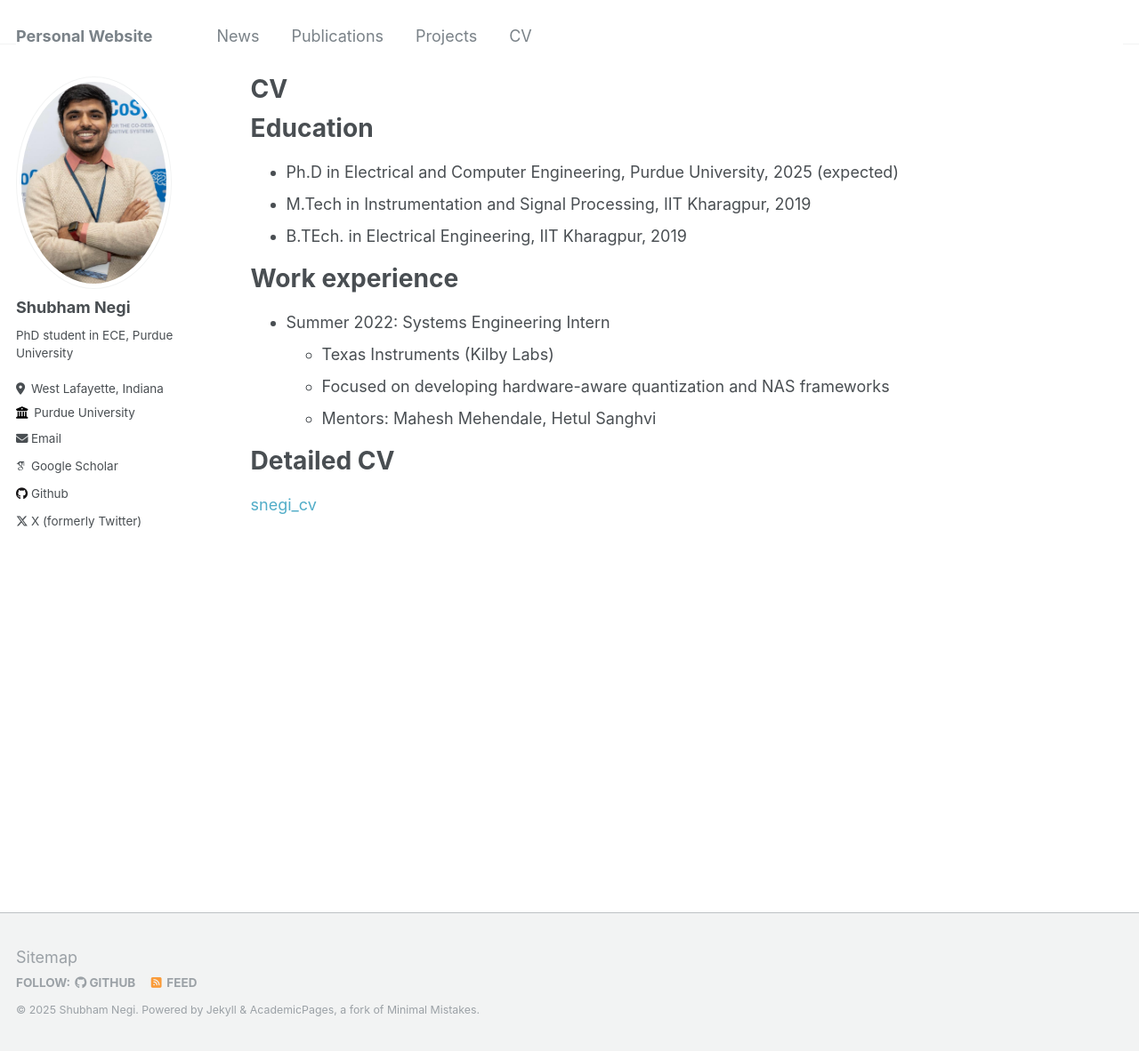
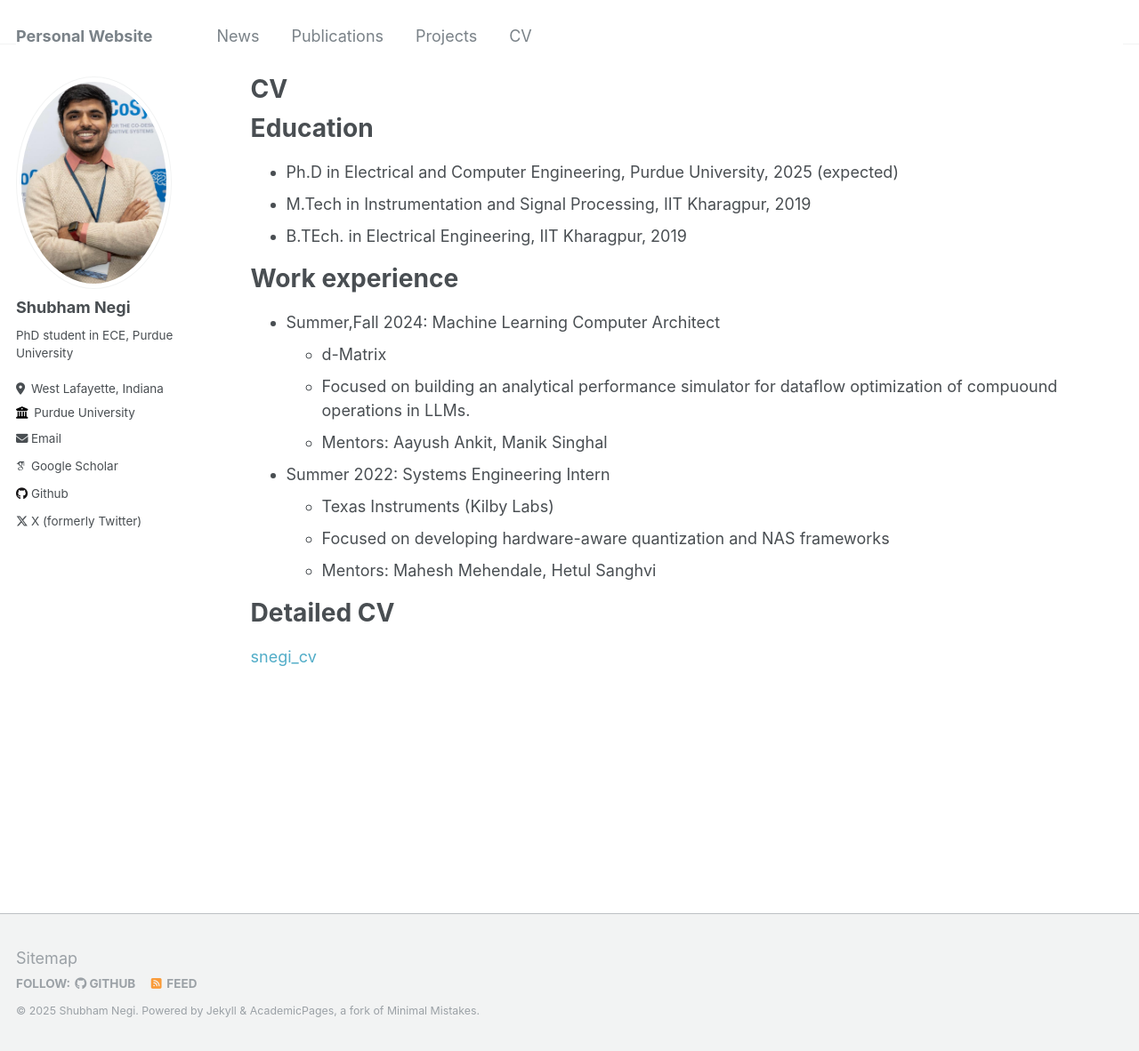
Before and after one commit to negishubham/negishubham.github.io, a Jekyll site: the page built from _pages/cv.md, in a window 1280 px wide and 1182 px high. Shown: the whole window at 89% size. Built offline with Jekyll 4.4.1, drawn with Linux system fonts in a browser that asks for light colours; some web fonts are replaced.

Commit message:
cv updated

```diff
--- a/_pages/cv.md
+++ b/_pages/cv.md
@@ -17,6 +17,11 @@ Education
 
 Work experience
 ======
+* Summer,Fall 2024: Machine Learning Computer Architect
+  * d-Matrix
+  * Focused on building an analytical performance simulator for dataflow optimization of compuound operations in LLMs.
+  * Mentors: Aayush Ankit, Manik Singhal
+
 * Summer 2022: Systems Engineering Intern
   * Texas Instruments (Kilby Labs)
   * Focused on developing hardware-aware quantization and NAS frameworks
```
